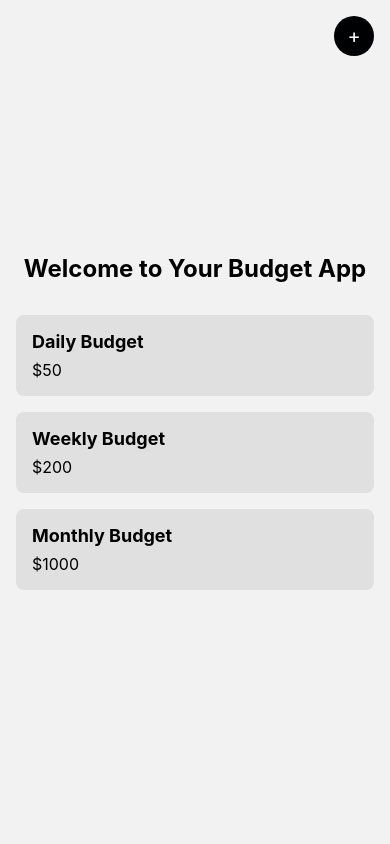
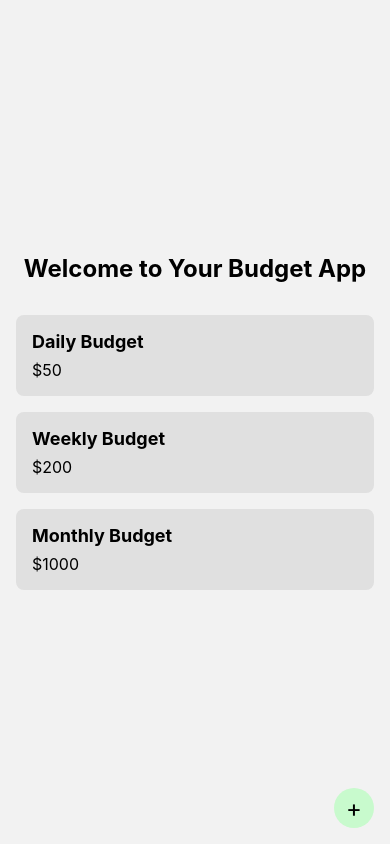
Before and after one commit to KalebHedrick/PlutusFrontEnd, a React Native app in the folder Plutus/: screen /Home in a window 390 px wide. Built offline with nearby package versions, Linux system fonts and the light colour scheme.

Commit message:
update home page

```diff
--- a/Plutus/screens/homeScreen.js
+++ b/Plutus/screens/homeScreen.js
@@ -1,7 +1,13 @@
 import React, { useState } from 'react';
-import { View, Text, TouchableOpacity, StyleSheet, Modal, TouchableHighlight } from 'react-native';
+import {
+  View,
+  Text,
+  StyleSheet,
+  Modal,
+  TouchableOpacity,
+  TouchableHighlight,
+} from 'react-native';
 
-// HomeScreen component
 export const HomeScreen = ({ navigation }) => {
   const [modalVisible, setModalVisible] = useState(false);
 
@@ -18,15 +24,7 @@ export const HomeScreen = ({ navigation }) => {
       {/* Monthly Budget Component */}
       <BudgetComponent title="Monthly Budget" amount="$1000" />
 
-      {/* Circle Button in the Top Right Corner */}
-      <TouchableOpacity
-        style={styles.circleButton}
-        onPress={() => setModalVisible(!modalVisible)}
-      >
-        <Text style={styles.buttonText}>+</Text>
-      </TouchableOpacity>
-
-      {/* Modal for Options */}
+      {/* Modal */}
       <Modal
         animationType="slide"
         transparent={true}
@@ -35,9 +33,13 @@ export const HomeScreen = ({ navigation }) => {
           setModalVisible(!modalVisible);
         }}
       >
+        <TouchableHighlight
+          style={styles.modalOverlay}
+          onPress={() => setModalVisible(!modalVisible)}
+        >
           <View style={styles.modalView}>
             <TouchableOpacity
-            style={{ ...styles.openButton, backgroundColor: '#2196F3' }}
+              style={{ ...styles.openButton, backgroundColor: '#C8FACD' }}
               onPress={() => {
                 setModalVisible(!modalVisible);
                 navigation.navigate('AddIncome');
@@ -47,7 +49,7 @@ export const HomeScreen = ({ navigation }) => {
             </TouchableOpacity>
 
             <TouchableOpacity
-            style={{ ...styles.openButton, backgroundColor: '#4CAF50' }}
+              style={{ ...styles.openButton, backgroundColor: '#C8FACD' }}
               onPress={() => {
                 setModalVisible(!modalVisible);
                 navigation.navigate('AddBudgetCategory');
@@ -57,7 +59,7 @@ export const HomeScreen = ({ navigation }) => {
             </TouchableOpacity>
 
             <TouchableOpacity
-            style={{ ...styles.openButton, backgroundColor: '#FFC107' }}
+              style={{ ...styles.openButton, backgroundColor: '#C8FACD' }}
               onPress={() => {
                 setModalVisible(!modalVisible);
                 navigation.navigate('UpdateProfile');
@@ -67,7 +69,7 @@ export const HomeScreen = ({ navigation }) => {
             </TouchableOpacity>
 
             <TouchableOpacity
-            style={{ ...styles.openButton, backgroundColor: '#FF5722' }}
+              style={{ ...styles.openButton, backgroundColor: '#C8FACD' }}
               onPress={() => {
                 setModalVisible(!modalVisible);
                 navigation.navigate('Settings');
@@ -75,8 +77,27 @@ export const HomeScreen = ({ navigation }) => {
             >
               <Text style={styles.textStyle}>Settings</Text>
             </TouchableOpacity>
+
+            <TouchableOpacity
+              style={{ ...styles.openButton, backgroundColor: '#C8FACD' }}
+              onPress={() => {
+                setModalVisible(!modalVisible);
+                navigation.navigate('AddExpense');
+              }}
+            >
+              <Text style={styles.textStyle}>Add New Expense Data</Text>
+            </TouchableOpacity>
           </View>
+        </TouchableHighlight>
       </Modal>
+
+      {/* Circle Button */}
+      <TouchableOpacity
+        style={styles.circleButton}
+        onPress={() => setModalVisible(true)}
+      >
+        <Text style={styles.buttonText}>+</Text>
+      </TouchableOpacity>
     </View>
   );
 };
@@ -117,25 +138,11 @@ const styles = StyleSheet.create({
   budgetAmount: {
     fontSize: 16,
   },
-  // Circle Button
-  circleButton: {
-    position: 'absolute',
-    top: 16,
-    right: 16,
-    backgroundColor: '#000103',
-    borderRadius: 50,
-    width: 40,
-    height: 40,
-    justifyContent: 'center',
-    alignItems: 'center',
-    zIndex: 1,
+  // Modal Styles
+  modalOverlay: {
+    flex: 1,
+    backgroundColor: 'rgba(0,0,0,0.5)',
   },
-  buttonText: {
-    color: '#FFFFFF',
-    fontSize: 20,
-  },
-
-  // Modal Styles
   modalView: {
     position: 'absolute',
     top: 0,
@@ -154,17 +161,32 @@ const styles = StyleSheet.create({
     elevation: 5,
   },
   openButton: {
-    backgroundColor: '#F194FF',
+    backgroundColor: '#C8FACD',
     borderRadius: 8,
     padding: 10,
     marginBottom: 8,
     elevation: 2,
   },
   textStyle: {
-    color: 'white',
+    color: 'black',
     fontWeight: 'bold',
     textAlign: 'center',
   },
+  // Circle Button Styles
+  circleButton: {
+    position: 'absolute',
+    bottom: 16,
+    right: 16,
+    backgroundColor: '#C8FACD',
+    borderRadius: 50,
+    width: 40,
+    height: 40,
+    justifyContent: 'center',
+    alignItems: 'center',
+    elevation: 2,
+  },
+  buttonText: {
+    color: 'black',
+    fontSize: 24,
+  },
 });
-
-export default HomeScreen;
```
Lines whose indentation alone changed are shown as unchanged.
